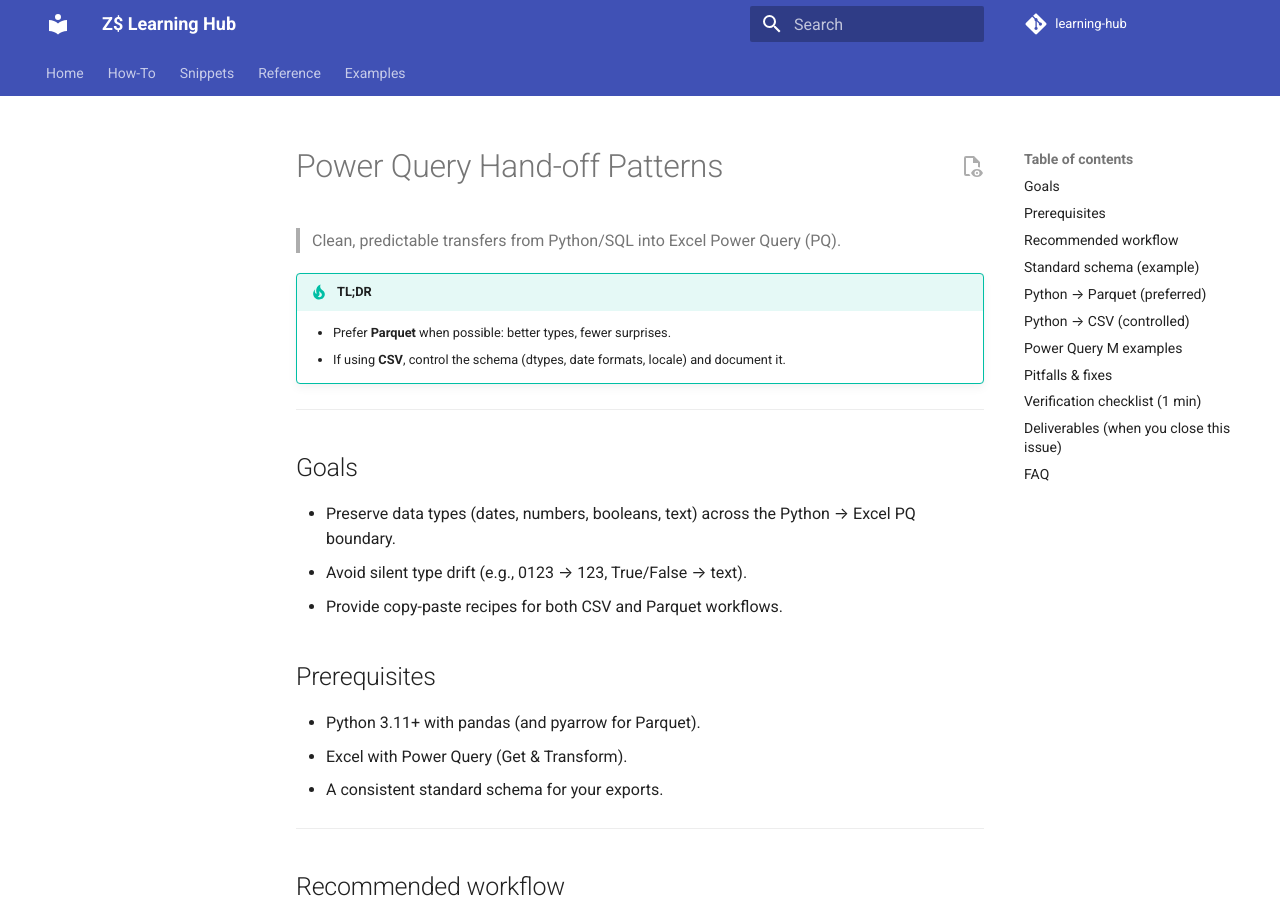
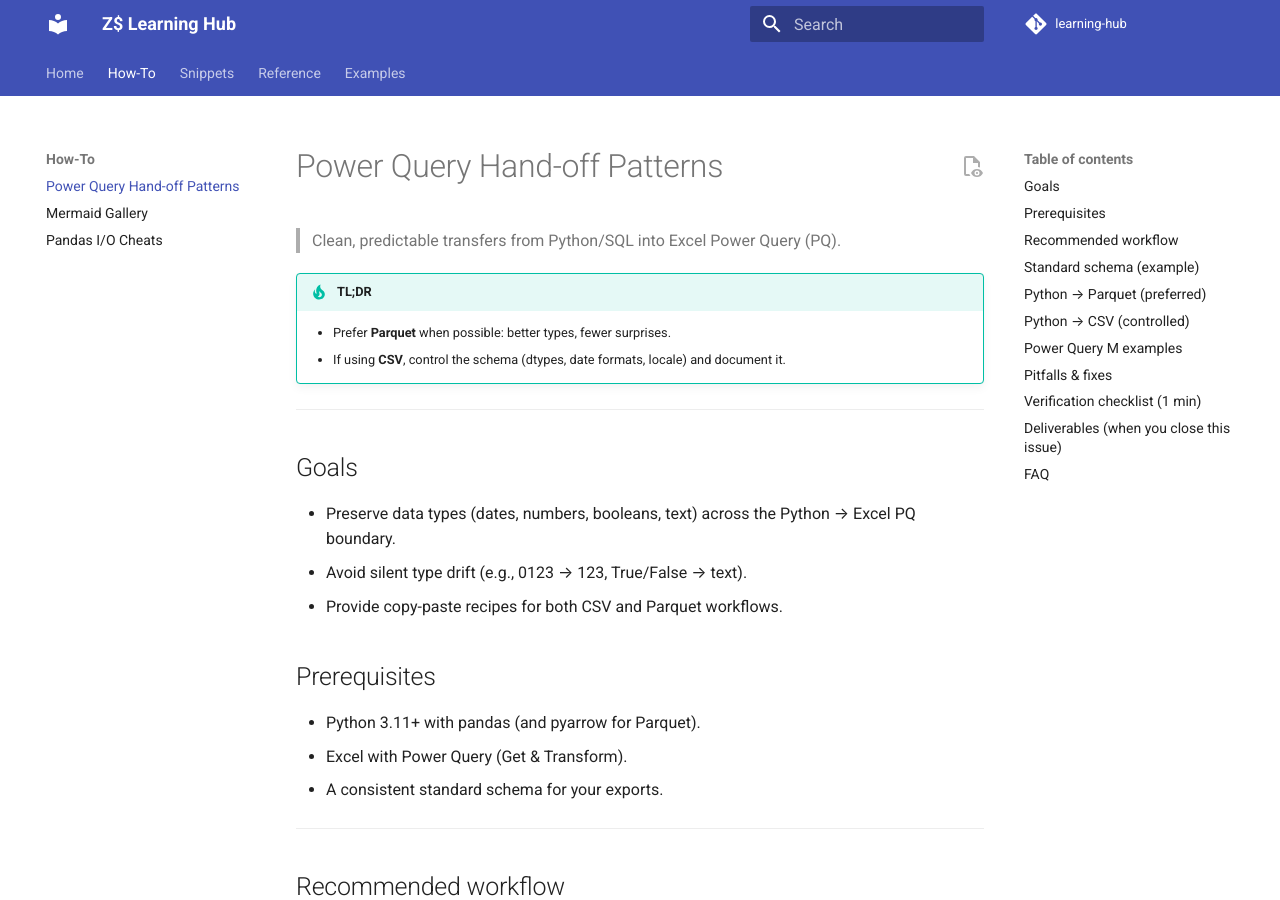
Before and after one commit to zacharymplace/learning-hub, an MkDocs documentation site: the page built from docs/how-to/power-query-handoff.md, in a window 1280 px wide and 900 px high. Built offline with MkDocs 1.6.1 and Material for MkDocs 9.7.7, drawn with Linux system fonts in a browser that asks for light colours; comment, search, counter and statistics services are not loaded.

Commit message:
Update mkdocs.yml

```diff
--- a/mkdocs.yml
+++ b/mkdocs.yml
@@ -40,8 +40,9 @@ markdown_extensions:
 nav:
   - Home: index.md
   - How-To:
+      - Power Query Hand-off Patterns: how-to/power-query-handoff.md
+      - Mermaid Gallery: how-to/mermaid-gallery.md
       - Pandas I/O Cheats: how-to/pandas-io.md
-      - Mermaid → PNG: how-to/mermaid-export.md
   - Snippets:
       - SQL: snippets/sql.md
       - Python: snippets/python.md
```
